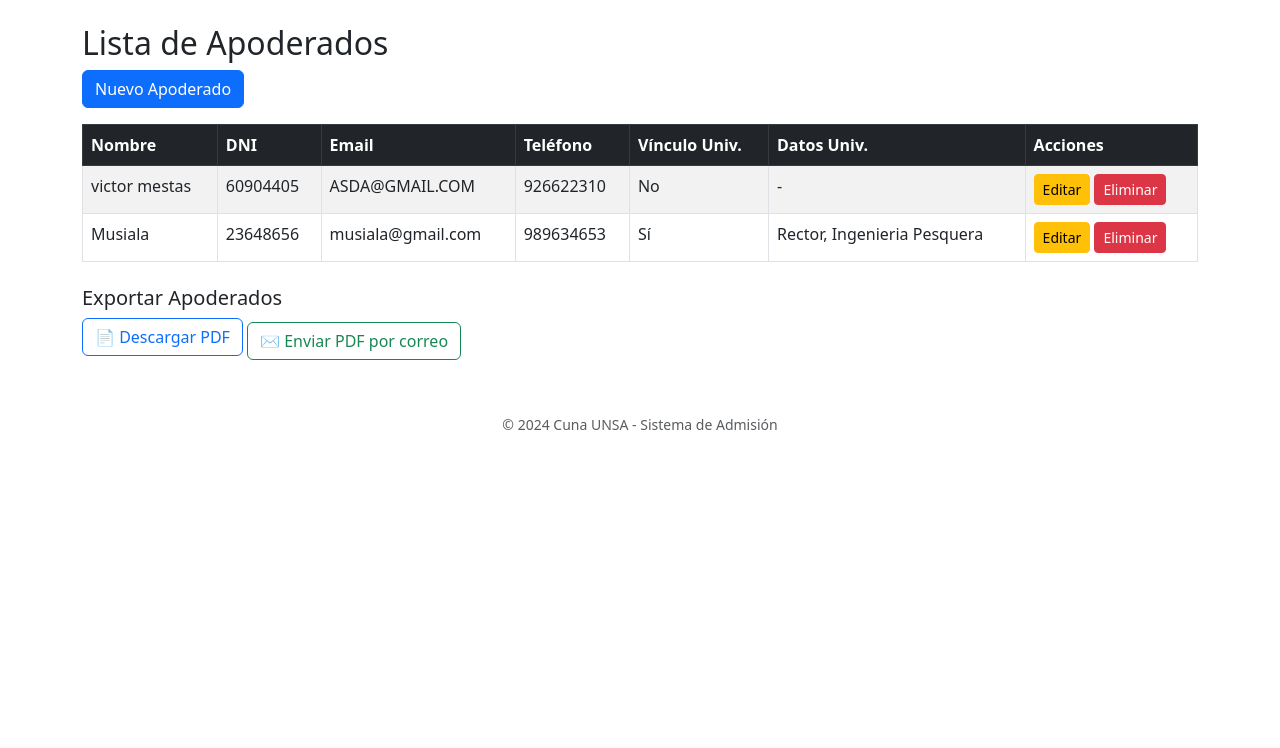
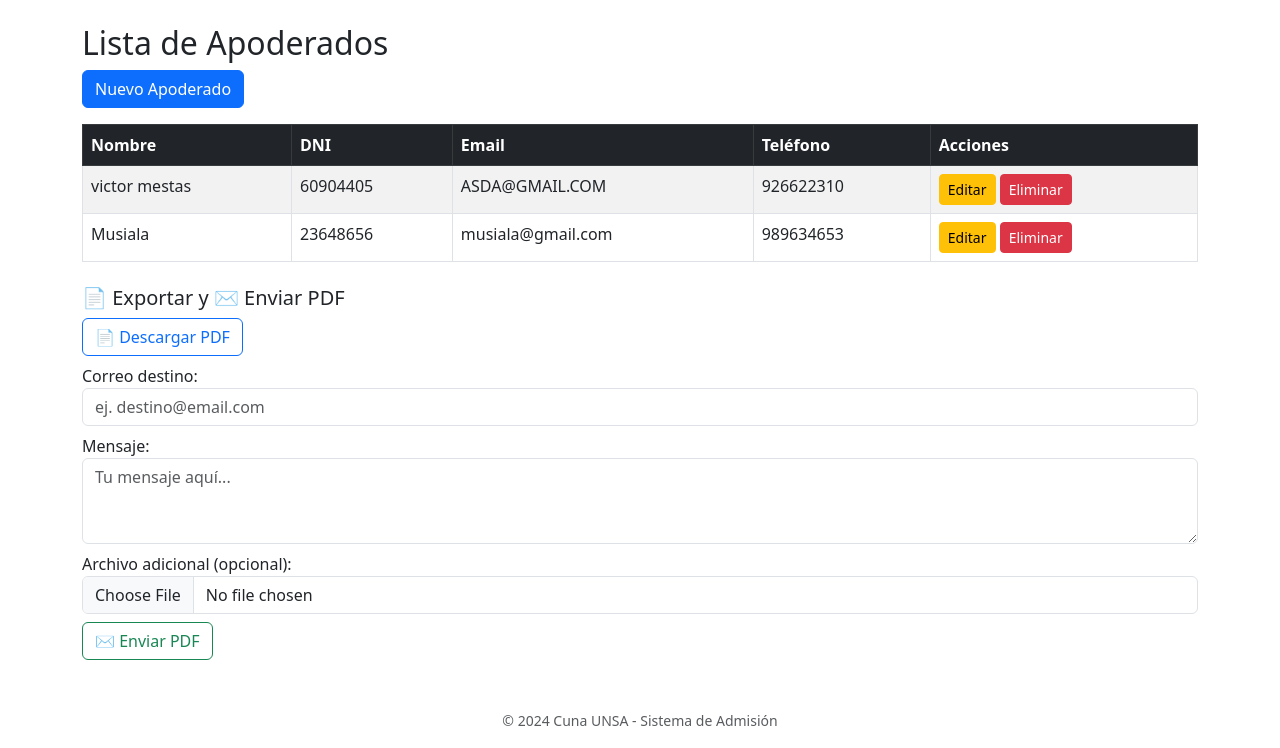
Before and after one commit to Camila-Alarico/PW2---Trabajo-Final, a Django app: page /parents/ in a window 1280 px wide. Shown: the part 56-804 px from the top of the page. Before the commit the page ends 486 px from the top, so only its background shows below. Run offline with Django 5.2, Linux system fonts and the light colour scheme; data comes from the database, SQL or seed files in the repository; some libraries are stand-ins or nearby versions.

Commit message:
Actualizando algunos archivos desde la rama prueba

```diff
--- a/admission/templates/admission/parent_list.html
+++ b/admission/templates/admission/parent_list.html
@@ -3,6 +3,7 @@
 {% block content %}
 <h2>Lista de Apoderados</h2>
 <a href="{% url 'parent_create' %}" class="btn btn-primary mb-3">Nuevo Apoderado</a>
+
 <table class="table table-bordered table-striped">
   <thead class="table-dark">
     <tr>
@@ -10,8 +11,6 @@
       <th>DNI</th>
       <th>Email</th>
       <th>Teléfono</th>
-      <th>Vínculo Univ.</th>
-      <th>Datos Univ.</th>
       <th>Acciones</th>
     </tr>
   </thead>
@@ -22,14 +21,6 @@
       <td>{{ parent.dni }}</td>
       <td>{{ parent.email }}</td>
       <td>{{ parent.phone }}</td>
-      <td>{{ parent.has_university_affiliation|yesno:"Sí,No" }}</td>
-      <td>
-        {% if parent.has_university_affiliation %}
-          {{ parent.university_role }}, {{ parent.university_area }}
-        {% else %}
-          -
-        {% endif %}
-      </td>
       <td>
         <a href="{% url 'parent_update' parent.pk %}" class="btn btn-warning btn-sm">Editar</a>
         <a href="{% url 'parent_delete' parent.pk %}" class="btn btn-danger btn-sm">Eliminar</a>
@@ -37,36 +28,102 @@
     </tr>
     {% empty %}
     <tr>
-      <td colspan="7">No hay apoderados registrados.</td>
+      <td colspan="5">No hay apoderados registrados.</td>
     </tr>
     {% endfor %}
   </tbody>
 </table>
 
+<!-- Sección PDF -->
 <div class="mt-4">
-  <h5>Exportar Apoderados</h5>
-  <button id="btn-pdf-parents" class="btn btn-outline-primary mb-2">📄 Descargar PDF</button>
-  <button id="btn-email-parents" class="btn btn-outline-success">✉️ Enviar PDF por correo</button>
+  <h5>📄 Exportar y ✉️ Enviar PDF</h5>
+
+  <button id="btn-pdf-download" class="btn btn-outline-primary mb-2">📄 Descargar PDF</button>
+
+  <div class="form-group">
+    <label>Correo destino:</label>
+    <input type="email" id="recipient" class="form-control mb-2" placeholder="ej. destino@email.com">
+  </div>
+  <div class="form-group">
+    <label>Mensaje:</label>
+    <textarea id="message" class="form-control mb-2" rows="3" placeholder="Tu mensaje aquí..."></textarea>
+  </div>
+  <div class="form-group">
+    <label>Archivo adicional (opcional):</label>
+    <input type="file" id="extra-file" class="form-control mb-2">
+  </div>
+  <button id="btn-email-parents" class="btn btn-outline-success">✉️ Enviar PDF</button>
   <div id="status-parents" class="mt-2 text-muted"></div>
 </div>
 
+<!-- Contenido oculto para PDF -->
+<div id="pdf-content" style="display: none;">
+  <h2 style="text-align: center;">Lista de Apoderados</h2>
+  <table border="1" cellspacing="0" cellpadding="5" width="100%">
+    <thead style="background-color: #f0f0f0;">
+      <tr>
+        <th>Nombre</th>
+        <th>DNI</th>
+        <th>Teléfono</th>
+        <th>Correo</th>
+      </tr>
+    </thead>
+    <tbody>
+      {% for parent in parents %}
+      <tr>
+        <td>{{ parent.full_name }}</td>
+        <td>{{ parent.dni }}</td>
+        <td>{{ parent.phone }}</td>
+        <td>{{ parent.email }}</td>
+      </tr>
+      {% endfor %}
+    </tbody>
+  </table>
+</div>
+
+<!-- Script -->
+<script src="https://cdnjs.cloudflare.com/ajax/libs/html2pdf.js/0.10.1/html2pdf.bundle.min.js"></script>
 <script>
-  document.getElementById('btn-pdf-parents').addEventListener('click', function () {
-    fetch('/parents/pdf/')
-      .then(response => response.blob())
-      .then(blob => {
-        const url = window.URL.createObjectURL(blob);
-        const a = document.createElement('a');
-        a.href = url;
-        a.download = 'apoderados.pdf';
-        document.body.appendChild(a);
-        a.click();
-        a.remove();
-      });
+  // Descargar PDF
+  document.getElementById('btn-pdf-download').addEventListener('click', function () {
+    const element = document.getElementById('pdf-content');
+    element.style.display = 'block';
+    html2pdf().from(element).save('apoderados.pdf');
+    setTimeout(() => element.style.display = 'none', 1000);
   });
 
+  // Enviar PDF
   document.getElementById('btn-email-parents').addEventListener('click', function () {
-    fetch('/send-parents-email/')
+    const sender = document.getElementById('sender').value;
+    const recipient = document.getElementById('recipient').value;
+    const message = document.getElementById('message').value;
+    const extraFile = document.getElementById('extra-file').files[0];
+
+    if (!recipient) {
+      alert("Por favor ingresa el correo destino.");
+      return;
+    }
+
+    const element = document.getElementById('pdf-content');
+    element.style.display = 'block';
+
+    html2pdf().from(element).outputPdf('blob').then(function (pdfBlob) {
+      const formData = new FormData();
+      formData.append('sender', sender);
+      formData.append('recipient', recipient);
+      formData.append('message', message);
+      formData.append('pdf', pdfBlob, 'apoderados.pdf');
+      if (extraFile) {
+        formData.append('extra_file', extraFile);
+      }
+
+      fetch('/send-parents-email/', {
+        method: 'POST',
+        body: formData,
+        headers: {
+          'X-CSRFToken': '{{ csrf_token }}'
+        }
+      })
       .then(response => response.text())
       .then(data => {
         document.getElementById('status-parents').innerText = '✅ Correo enviado con éxito';
@@ -75,6 +132,9 @@
         document.getElementById('status-parents').innerText = '❌ Error al enviar el correo';
         console.error(error);
       });
+
+      setTimeout(() => element.style.display = 'none', 1000);
+    });
   });
 </script>
 {% endblock %}
```
Also changed, not shown: admission/templates/admission/applicant_list.html (+82 -16 lines).
